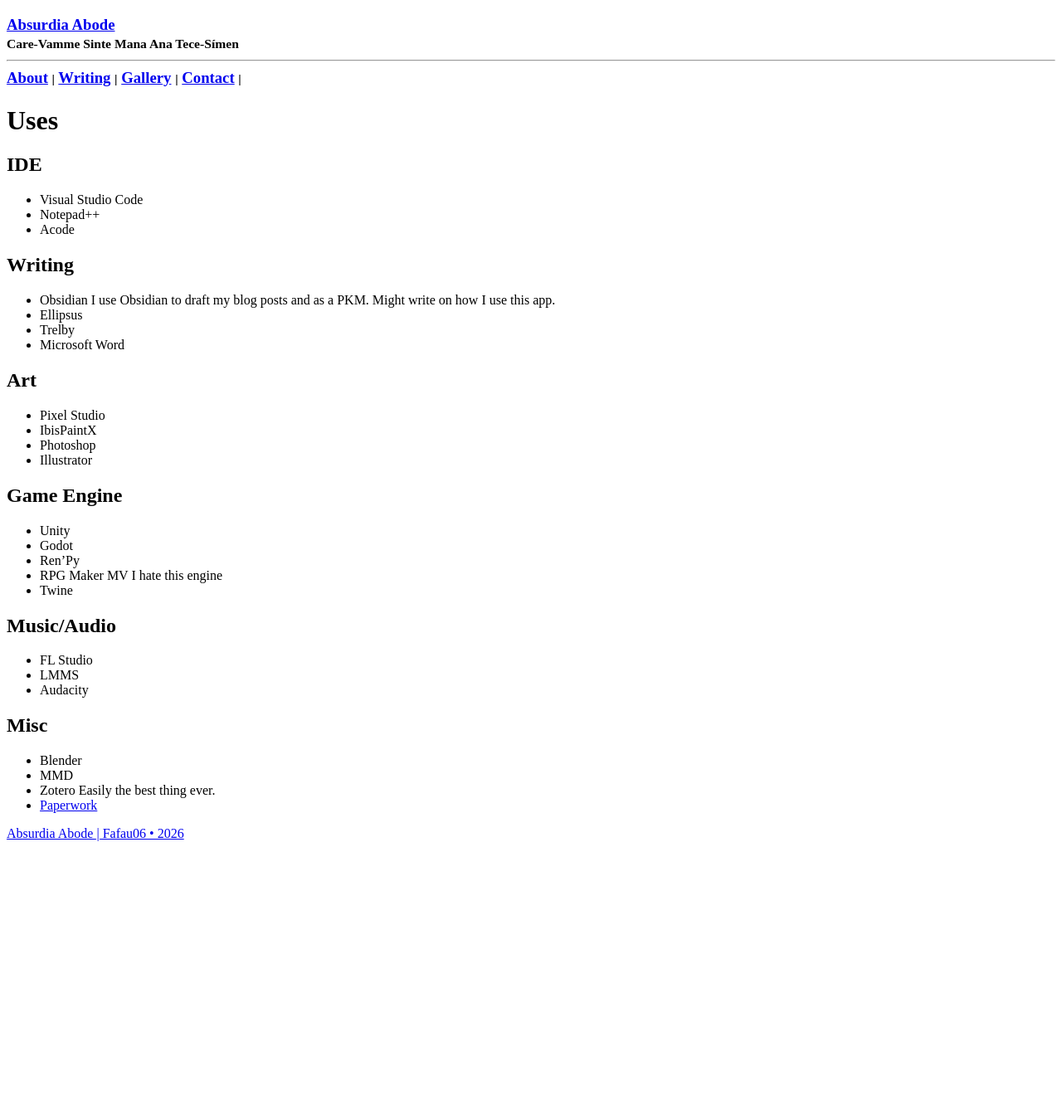
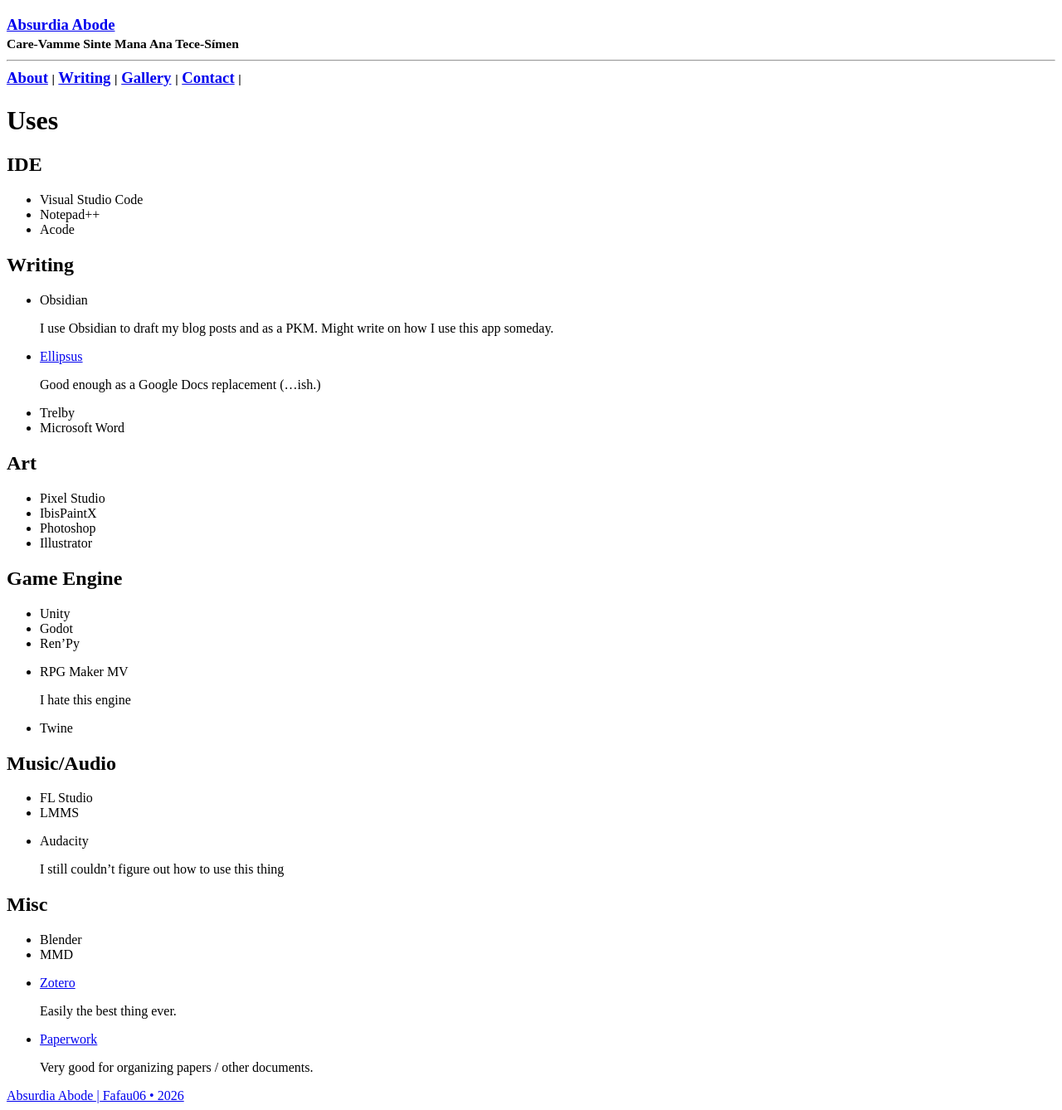
Before and after one commit to Fafau06/fafau06.github.io, a Jekyll site: the page built from slashes/uses.md, in a window 1280 px wide. Shown: the whole page at 83% size. Built offline with Jekyll 4.4.1, drawn with Linux system fonts in a browser that asks for light colours; before the commit the page ends 1022 px from its top, so only the background shows below that.

Commit message:
Update uses.md

```diff
--- a/slashes/uses.md
+++ b/slashes/uses.md
@@ -11,8 +11,11 @@
 
 ## Writing
 - Obsidian
-  I use Obsidian to draft my blog posts and as a PKM. Might write on how I use this app.
-- Ellipsus
+
+  I use Obsidian to draft my blog posts and as a PKM. Might write on how I use this app someday.
+- [Ellipsus](https://ellipsus.com/)
+
+  Good enough as a Google Docs replacement (...ish.)
 - Trelby
 - Microsoft Word
 
@@ -27,6 +30,7 @@
 - Godot
 - Ren'Py
 - RPG Maker MV
+
   I hate this engine
 - Twine
 
@@ -35,9 +39,14 @@
 - LMMS
 - Audacity
 
+  I still couldn't figure out how to use this thing
+
 ## Misc
 - Blender
 - MMD
-- Zotero
+- [Zotero](https://www.zotero.org/)
+
   Easily the best thing ever.
 - [Paperwork](https://www.openpaper.work/)
+
+  Very good for organizing papers / other documents.
```
